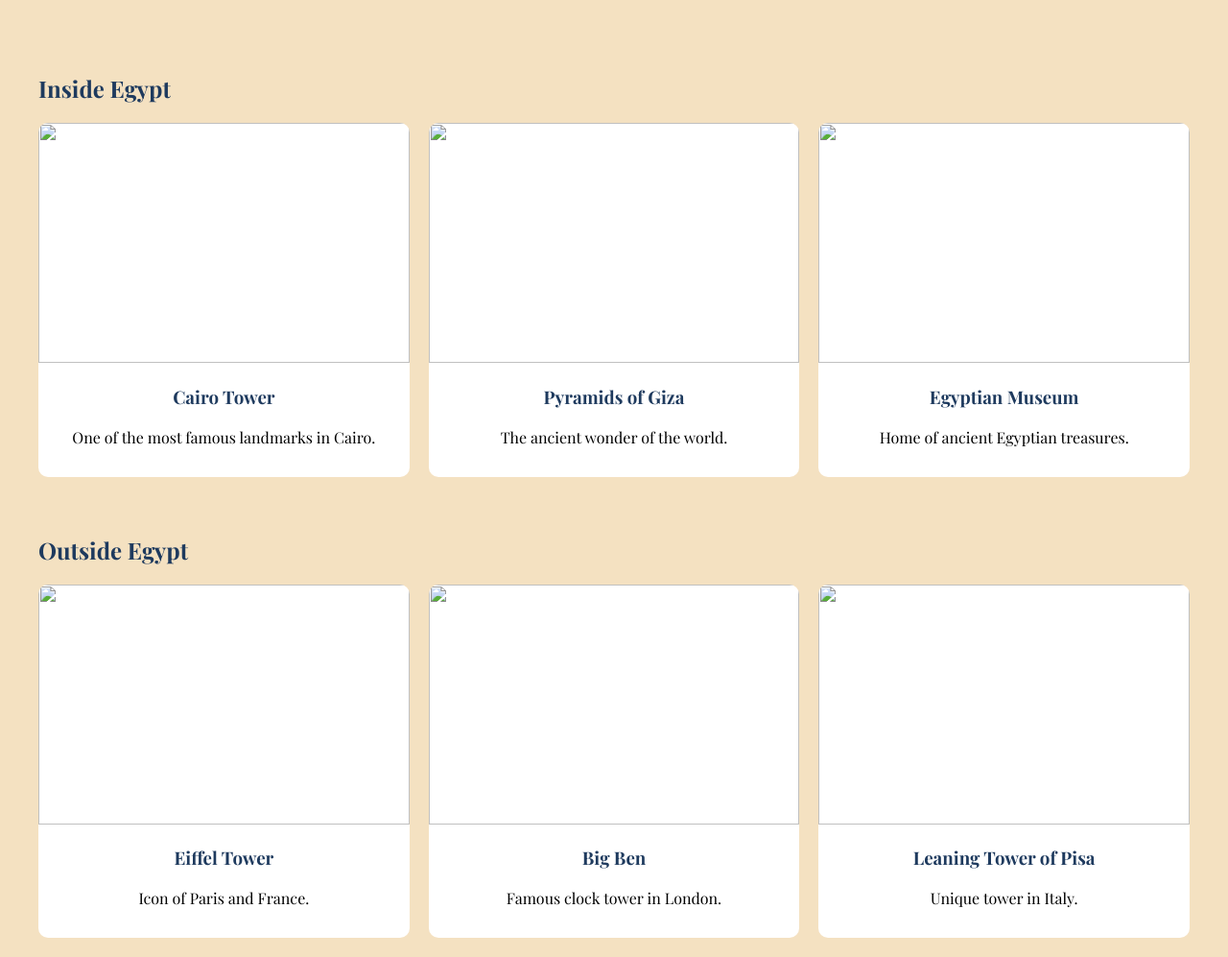
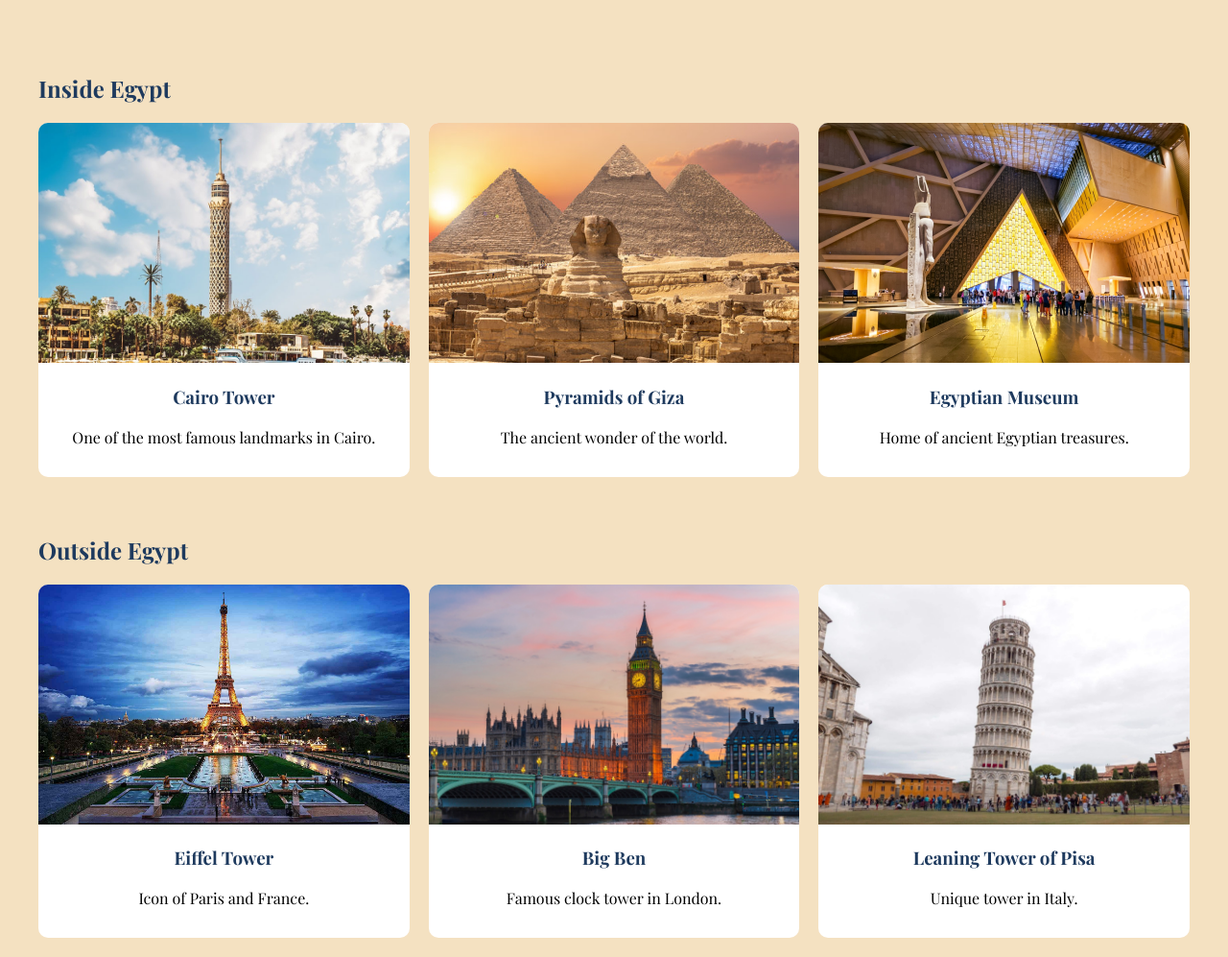
Before and after one commit to kimotablet2006-jpg/It---project, a plain HTML site: page destination.html in a window 1280 px wide. Shown: the part 280-1277 px from the top of the page at 96% size. Drawn offline with nearby package versions, Linux system fonts and the light colour scheme; the site is published under a folder, as on GitHub Pages, so addresses that start at the root find nothing; a web font is replaced by a local one.

Commit message:
Fix image source paths in destination.html

```diff
--- a/destination.html
+++ b/destination.html
@@ -38,19 +38,19 @@
   <div class="grid">
 
     <div class="card">
-      <img src="/IMG-20260505-WA0023.jpg">
+      <img src="IMG-20260505-WA0023.jpg">
       <h3>Cairo Tower</h3>
       <p>One of the most famous landmarks in Cairo.</p>
     </div>
 
     <div class="card">
-      <img src="/IMG-20260505-WA0022.jpg">
+      <img src="IMG-20260505-WA0022.jpg">
       <h3>Pyramids of Giza</h3>
       <p>The ancient wonder of the world.</p>
     </div>
 
     <div class="card">
-      <img src="/IMG-20260505-WA0019.jpg">
+      <img src="IMG-20260505-WA0019.jpg">
       <h3>Egyptian Museum</h3>
       <p>Home of ancient Egyptian treasures.</p>
     </div>
@@ -65,19 +65,19 @@
   <div class="grid">
 
     <div class="card">
-      <img src="/IMG-20260505-WA0021.jpg">
+      <img src="IMG-20260505-WA0021.jpg">
       <h3>Eiffel Tower</h3>
       <p>Icon of Paris and France.</p>
     </div>
 
     <div class="card">
-      <img src="/IMG-20260505-WA0020.jpg">
+      <img src="IMG-20260505-WA0020.jpg">
       <h3>Big Ben</h3>
       <p>Famous clock tower in London.</p>
     </div>
 
     <div class="card">
-      <img src="/IMG-20260505-WA0024.jpg">
+      <img src="IMG-20260505-WA0024.jpg">
       <h3>Leaning Tower of Pisa</h3>
       <p>Unique tower in Italy.</p>
     </div>
```
